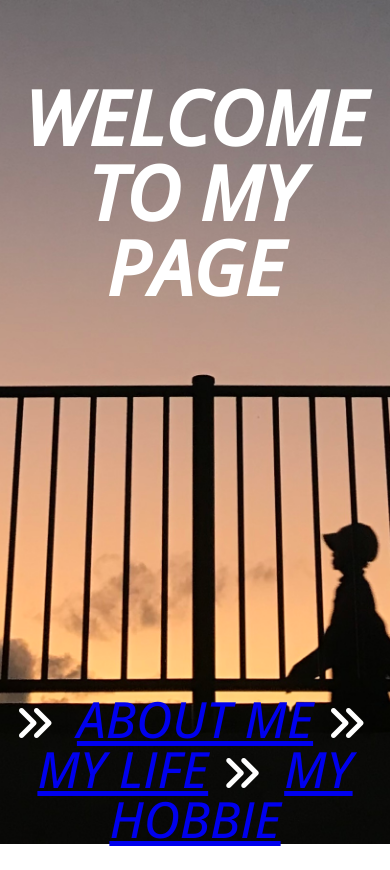
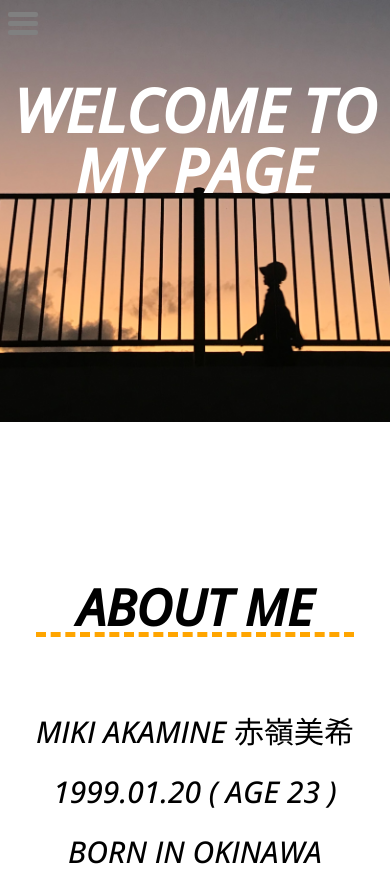
Before and after one commit to MikiAkamine/introduction, a plain HTML site: page index.html in a window 390 px wide. Shown: the top 870 px of the page. Drawn offline with nearby package versions, Linux system fonts and the light colour scheme.

Commit message:
コミット

```diff
--- a/index.html
+++ b/index.html
@@ -15,6 +15,10 @@
 <body>
     <div class="header">
         <h1 class="font">WELCOME TO MY PAGE</h1>
+        <input type="checkbox" id="hamburger">
+        <label for="hamburger" class="hamburger">
+        <span></span>
+        </label>
         <div class="header-bottom">
                 <ul>
                     <li>
--- a/style.css
+++ b/style.css
@@ -18,23 +18,7 @@
     color: white;
     font-weight: bold;
     padding-top: 80px;
-    animation-name: bigger-font;
-    animation-duration: 3s;
-    animation-timing-function: linear;
-    animation-delay: .5s;
-    animation-iteration-count: infinite;
-    animation-direction: alternate;
-    animation-fill-mode: forwards;
     height: 300px;
-}
-
-@keyframes bigger-font{
-    from{
-        font-size: 50px;
-    }
-    to{
-        font-size: 100px;
-    }
 }
 
 .header-bottom{
@@ -190,3 +174,121 @@ footer{
 .icon-hand{
     padding-left: 40px;
 }
+
+/* チェックボックスの箱を非表示にする */
+#hamburger{
+    display: none;
+  }
+
+@media screen and (max-width: 780px) {
+    .header{
+        height: 50vh;
+        width: 100%;
+        overflow: hidden;
+        position: relative;
+    }
+
+    .hamburger{
+        position: absolute;
+        top: 8px;
+        left: 8px;
+        width: 30px;
+        height: 30px;
+        display: block;
+    }
+
+    .font{
+        height: 10px;
+        font-size: 60px;
+    }
+
+    .section1, .section2, .section3{
+        width: 100%;
+    }
+
+    h2, h3, h4{
+        font-size: 50px;
+    }
+
+    .contents{
+        font-size: 30px;
+    }
+
+    footer{
+        width: 100%;
+    }
+
+    footer p{
+        font-size: 50px;
+    }
+
+    .hamburger span,
+    .hamburger span::before,
+    .hamburger span::after{
+        width: 100%;
+        height: 5px;
+        display: block;
+        background-color: grey;
+        border-radius: 2px;
+        transition: all .5s ease;
+      }
+
+    .hamburger span{
+        position: relative;
+        top: calc(50% - 2px);
+      }
+
+    .hamburger span::before,
+    .hamburger span::after{
+        content: '';
+        position: absolute;
+      }
+
+    .hamburger span::before{
+        top: -9px;
+      }
+
+    .hamburger span::after{
+        top: 9px;
+      }
+
+      /* 真ん中の線 */
+      #hamburger:checked + .hamburger span{
+        background-color: transparent;
+      }
+
+      /* 上の線 */
+      #hamburger:checked + .hamburger span::before{
+        transform: rotate(45deg) translate(5px,5px);
+      }
+
+      /* 下の線 */
+      #hamburger:checked + .hamburger span::after{
+        transform: rotate(-45deg) translate(7px,-8px);
+      }
+
+      /* header-right */
+      .header-bottom{
+        transition: all .5s ease;
+        background-color: rgba(0, 0, 0, 0.5);
+        width: 100%;
+        height: 30px;
+        position: fixed;
+        right: 100%;
+        padding-top: 10px;
+        top: 360px;
+    }
+
+      .header-bottom ul li{
+        padding-top: 15px;
+        font-size: 20px;
+      }
+
+      .icon-right{
+          font-size: 20px;
+      }
+
+      #hamburger:checked ~ .header-bottom{
+        right: 0%;
+      }
+}
```
